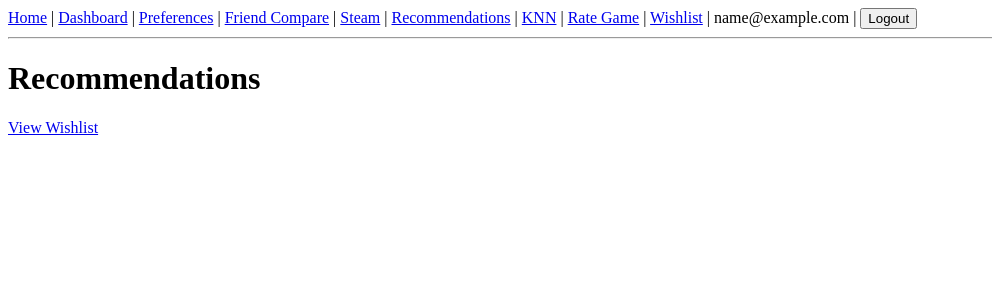
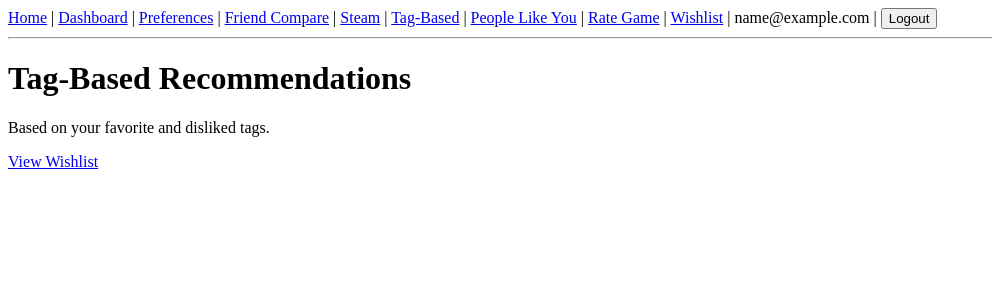
Before and after one commit to matths05/Steam-Recommendation-Engine, a Flask app: page /engine/recommendations-page in a window 1280 px wide. Shown: the top 300 px of the page, without its empty margins (0-992 px from the left). Run offline with Flask 2, Linux system fonts and the light colour scheme; the visitor is signed in with stand-in values (Sample User, id 1); data that the repository does not hold is empty; some libraries are stand-ins or nearby versions.

Commit message:
Rename recommendation pages for clarity

```diff
--- a/flask_app/templates/base.html
+++ b/flask_app/templates/base.html
@@ -13,8 +13,8 @@
         <a href="{{ url_for('profile.preferences') }}">Preferences</a> |
         <a href="{{ url_for('profile.friend_compare') }}">Friend Compare</a> |
         <a href="{{ url_for('profile.steam_settings') }}">Steam</a> |
-        <a href="{{ url_for('engine.recommendations_page') }}">Recommendations</a> |
-        <a href="{{ url_for('engine.knn_page') }}">KNN</a> |
+        <a href="{{ url_for('engine.recommendations_page') }}">Tag-Based</a> |
+        <a href="{{ url_for('engine.knn_page') }}">People Like You</a> |
         <a href="{{ url_for('profile.rate_game') }}">Rate Game</a> |
         <a href="{{ url_for('engine.wishlist') }}">Wishlist</a> |
         <span>{{ current_user.email }}</span> |
--- a/flask_app/templates/knn.html
+++ b/flask_app/templates/knn.html
@@ -1,8 +1,9 @@
 {% extends "base.html" %}
-{% block title %}KNN Recommendations{% endblock %}
+{% block title %}People Like You{% endblock %}
 
 {% block content %}
-  <h1>KNN Recommendations</h1>
+<h1>People Like You</h1>
+<p>Recommended based on users with similar taste (KNN + cosine similarity).</p>
 
   {% if error %}
     <p>{{ error }}</p>
--- a/flask_app/templates/recommendations.html
+++ b/flask_app/templates/recommendations.html
@@ -1,8 +1,9 @@
 {% extends "base.html" %}
-{% block title %}Recommendations{% endblock %}
+{% block title %}Tag-Based Recommendations{% endblock %}
 
 {% block content %}
-  <h1>Recommendations</h1>
+  <h1>Tag-Based Recommendations</h1>
+  <p>Based on your favorite and disliked tags.</p>
 
   <p><a href="{{ url_for('engine.wishlist') }}">View Wishlist</a></p>
 
```
